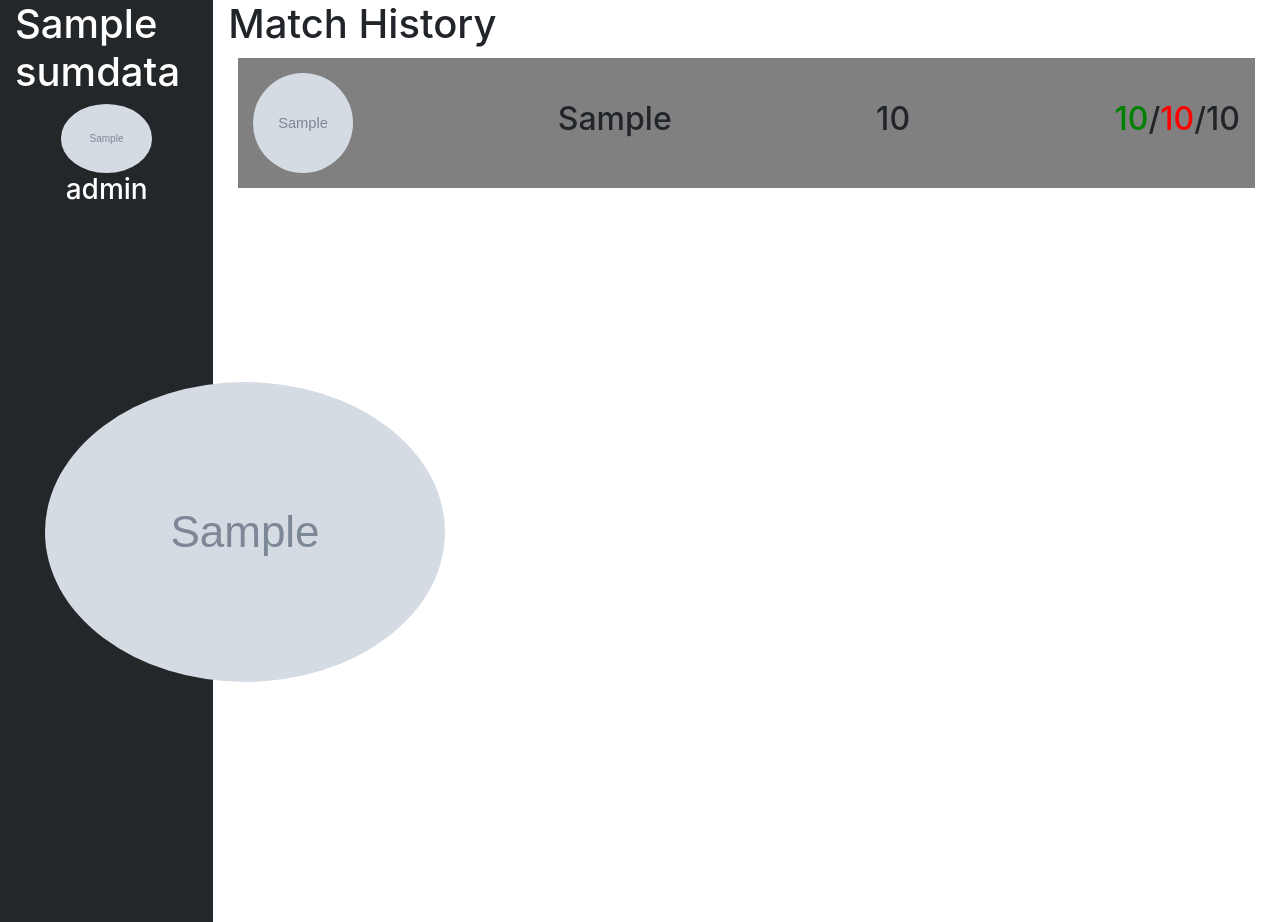
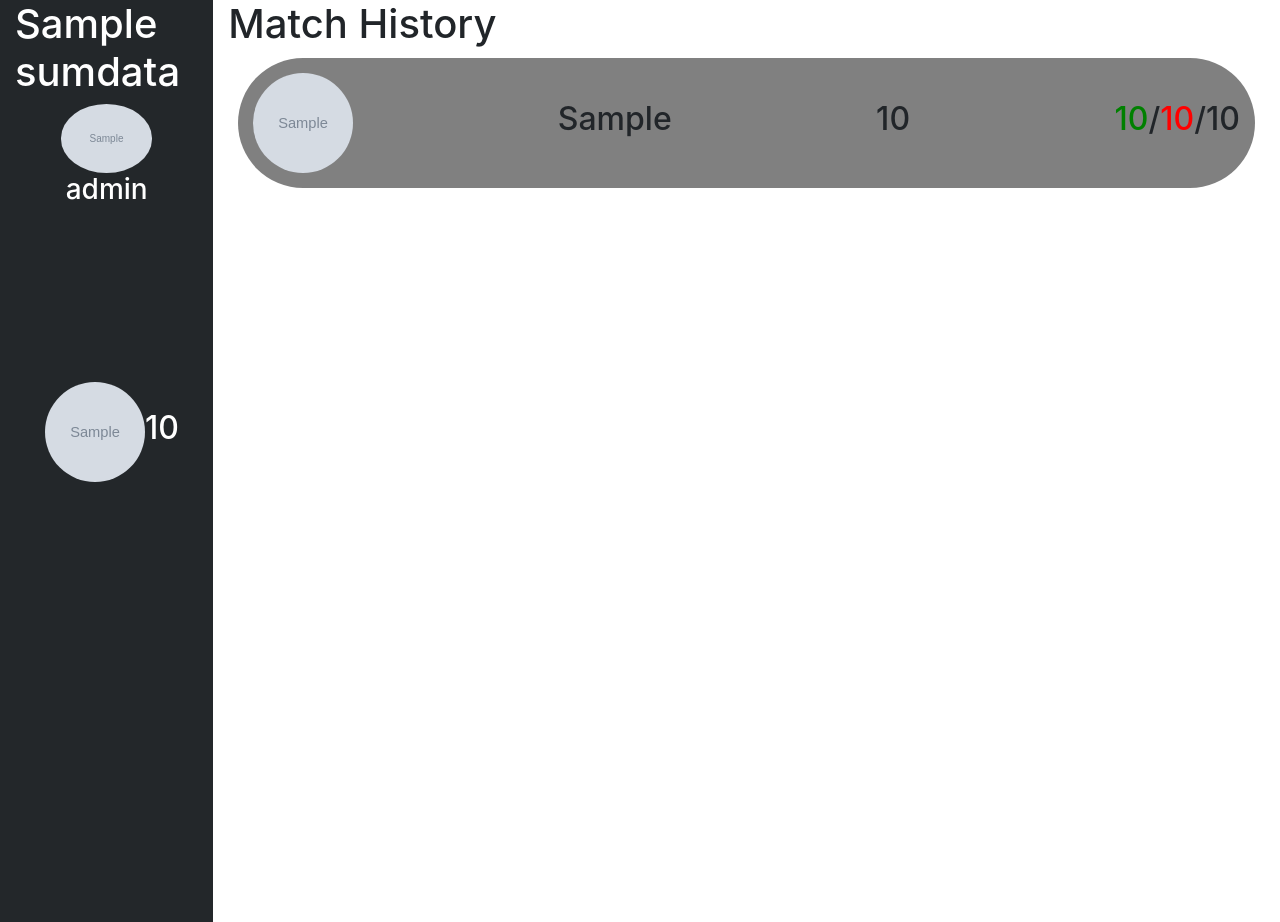
Before and after one commit to nicholasrubright/League-Insights, a Django app: template templates/legend.html in a window 1280 px wide. Shown: the top 922 px of the page. Run offline with Django 3.2, Linux system fonts and the light colour scheme; the template is opened without the code that fills it: most values are stand-ins (such as "Sample title", 1, 10 or a date in 2020); some libraries are stand-ins or nearby versions.

Commit message:
fixed bug with match history

```diff
--- a/legend/static/css/style.css
+++ b/legend/static/css/style.css
@@ -20,6 +20,8 @@
 
 #mastery img {
   border-radius: 50%;
+  height: 100px;
+  width: 100px;
 }
 
 .col-md-10 {
@@ -36,6 +38,7 @@
   align-content: center;
   padding: 15px;
   margin: 10px;
+  border-radius: 50rem!important;
 }
 
 #match_bar img {
--- a/legend/summ.py
+++ b/legend/summ.py
@@ -123,7 +123,7 @@ class Summoner:
     def getMatchHistory(self):
         match_history_by_id = []
         matchHistory = r.match.matchlist_by_account(self.region, self.accountId)
-
+        #print(self.name)
         # Try 50 and see the time
 
         for x in range(10):
@@ -149,7 +149,7 @@ class Summoner:
 
         match_data = r.match.by_id(self.region, matchId)
         for i in range(10):
-            if match_data['participantIdentities'][i]['player']['accountId'] == p.accountId:
+            if match_data['participantIdentities'][i]['player']['accountId'] == self.accountId:
                 participantId = match_data['participantIdentities'][i]['participantId']
         for i in range(10):
             if match_data['participants'][i]['participantId'] == participantId:
--- a/legend/views.py
+++ b/legend/views.py
@@ -6,6 +6,7 @@ from legend.summ import Summoner
 #from legend.Summoner import Summoner
 #from legend.Summoner import getChampIcon
 # Create your views here.
+
 
 def legend_view(request):
     try:
@@ -21,7 +22,6 @@ def legend_view(request):
                 'masterydata': masteryData,
                 'matchhistory': matchHistory,
             }
-            print(list_dict)
             return render(request, 'legend.html', list_dict)
     except:
         raise Http404('Page does not exist')
--- a/templates/legend.html
+++ b/templates/legend.html
@@ -19,8 +19,6 @@
         {% for x in masterydata %}
         <div id="mastery_entity" class="container d-flex align-items-center justify-content-between">
           <img src="{{ x.champIconURL }}">
-          <h2>{{ x.champName }}</h2>
-          <h2>{{ x.masteryLevel }}</h2>
           <h2>{{ x.masteryPoints }}</h2>
         </div>
         {% endfor %}
```
Also changed, not shown: other parts of templates/legend.html (+1 -1 lines).
